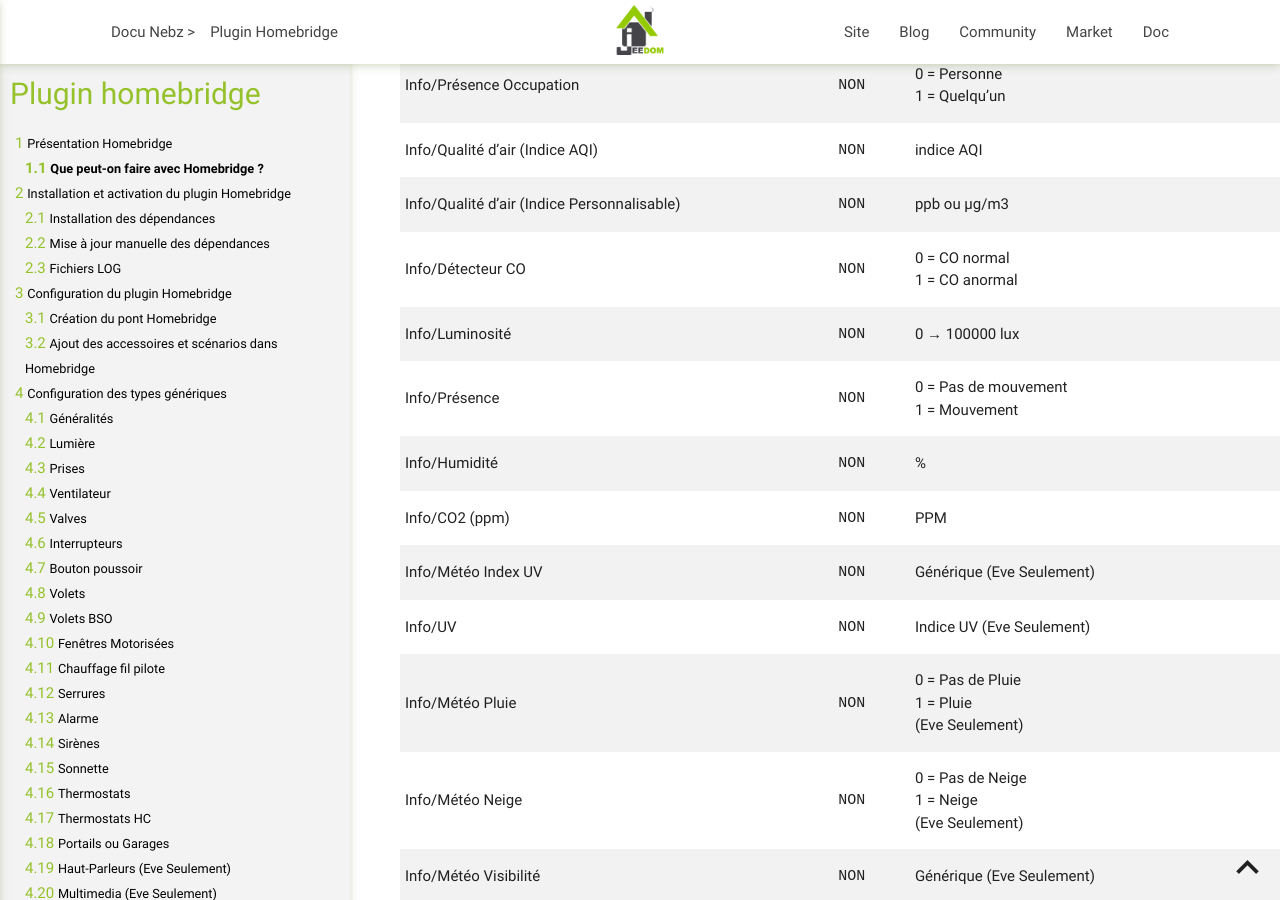
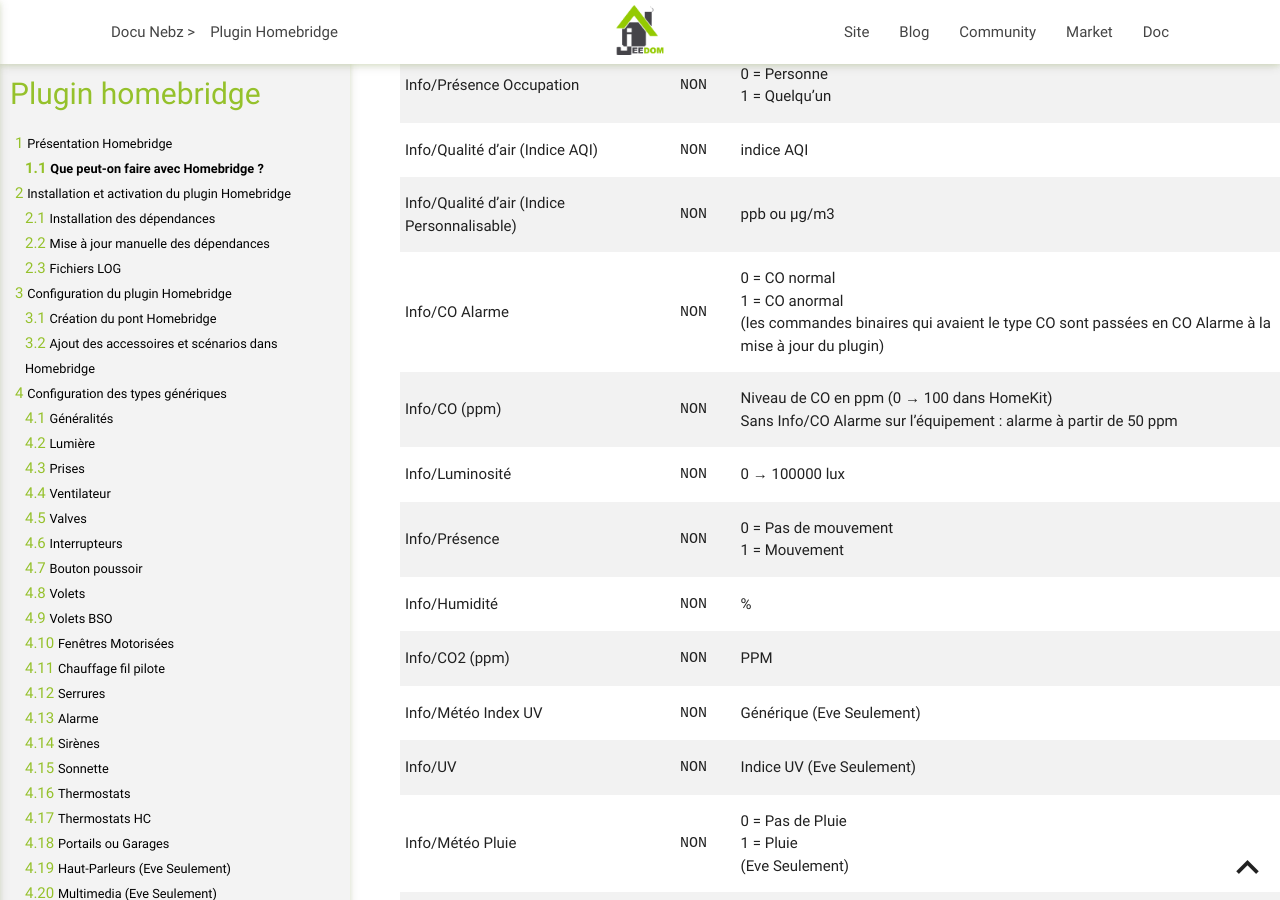
Before and after one commit to NebzHB/jeedom_docs, a Jekyll site: the page built from plugins/homebridge/fr_FR/index-beta.md, in a window 1280 px wide and 900 px high, scrolled down 22431 px. Built offline with Jekyll 4.4.1, drawn with Linux system fonts in a browser that asks for light colours.

Commit message:
Homebridge (beta) : CO Alarme (binaire) et CO (ppm)
Co-Authored-By: Claude Opus 5.5 <noreply@anthropic.com>
Claude-Session: https://claude.ai/code/session_01MSWnTLNUM5YZ18TEaJcHMn

```diff
--- a/plugins/homebridge/fr_FR/index-beta.md
+++ b/plugins/homebridge/fr_FR/index-beta.md
@@ -447,7 +447,8 @@ Generic/Environnement/Météo
 |Info/Présence Occupation|`NON`|0 = Personne<br/>1 = Quelqu'un|
 |Info/Qualité d'air (Indice AQI)|`NON`|indice AQI|
 |Info/Qualité d'air (Indice Personnalisable)|`NON`|ppb ou µg/m3|
-|Info/Détecteur CO|`NON`|0 = CO normal<br/>1 = CO anormal|
+|Info/CO Alarme|`NON`|0 = CO normal<br/>1 = CO anormal<br/>(les commandes binaires qui avaient le type CO sont passées en CO Alarme à la mise à jour du plugin)|
+|Info/CO (ppm)|`NON`|Niveau de CO en ppm (0 → 100 dans HomeKit)<br/>Sans Info/CO Alarme sur l'équipement : alarme à partir de 50 ppm|
 |Info/Luminosité|`NON`|0 → 100000 lux|
 |Info/Présence|`NON`|0 = Pas de mouvement<br/>1 = Mouvement|
 |Info/Humidité|`NON`|%|
```
